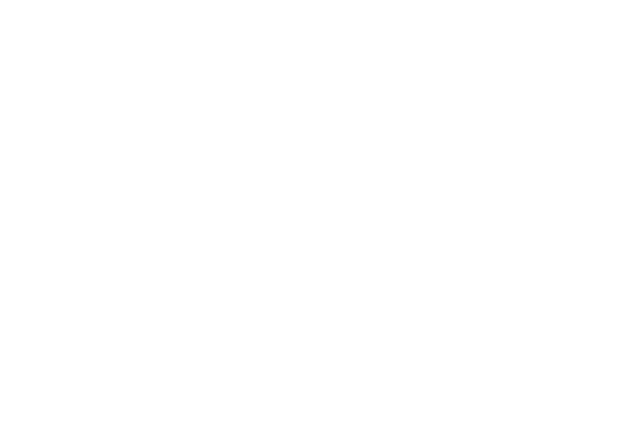
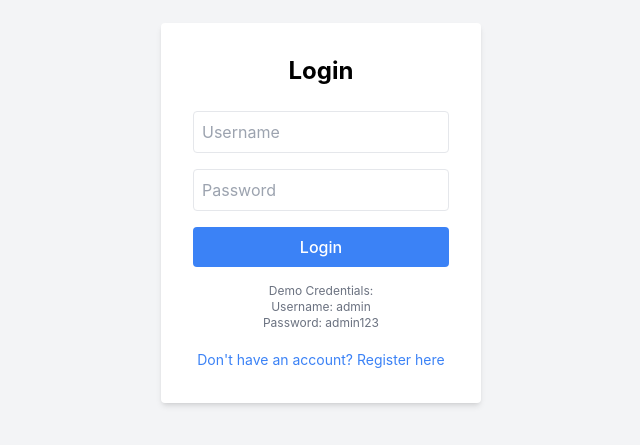
Before and after one commit to alishadarly-mountbox/fc-frontend, a React (Create React App) app: page /login in a window 1280 px wide. Before the commit this address had no page. Shown: the part 187-632 px from the top of the page, without its empty margins (319-959 px from the left). Built offline with nearby package versions, Linux system fonts and the light colour scheme.

Commit message:
group phohto

```diff
--- a/src/App.js
+++ b/src/App.js
@@ -7,9 +7,9 @@
 function App() {
   return (
     <>
-    <Router>
+      <Router>
         <Routes>
-          <Route path="/" element={<LoginPage />} />
+          <Route path="/login" element={<LoginPage />} />
           <Route path="/register" element={<RegisterPage />} />
           <Route
             path="/dashboard"
@@ -20,7 +20,8 @@
             }
           />
         </Routes>
-      </Router></>
+      </Router>
+    </>
   );
 }
 
```
